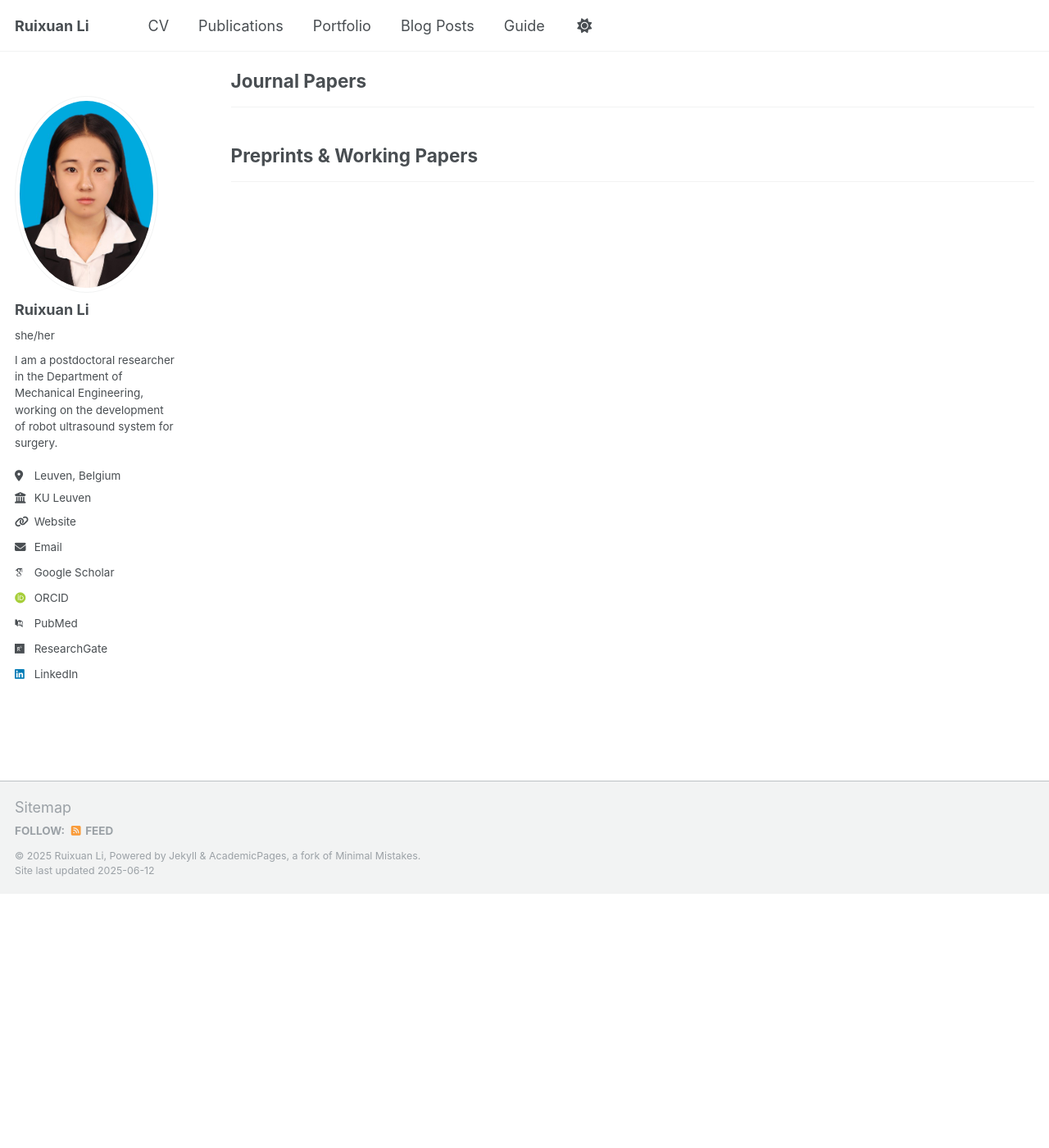
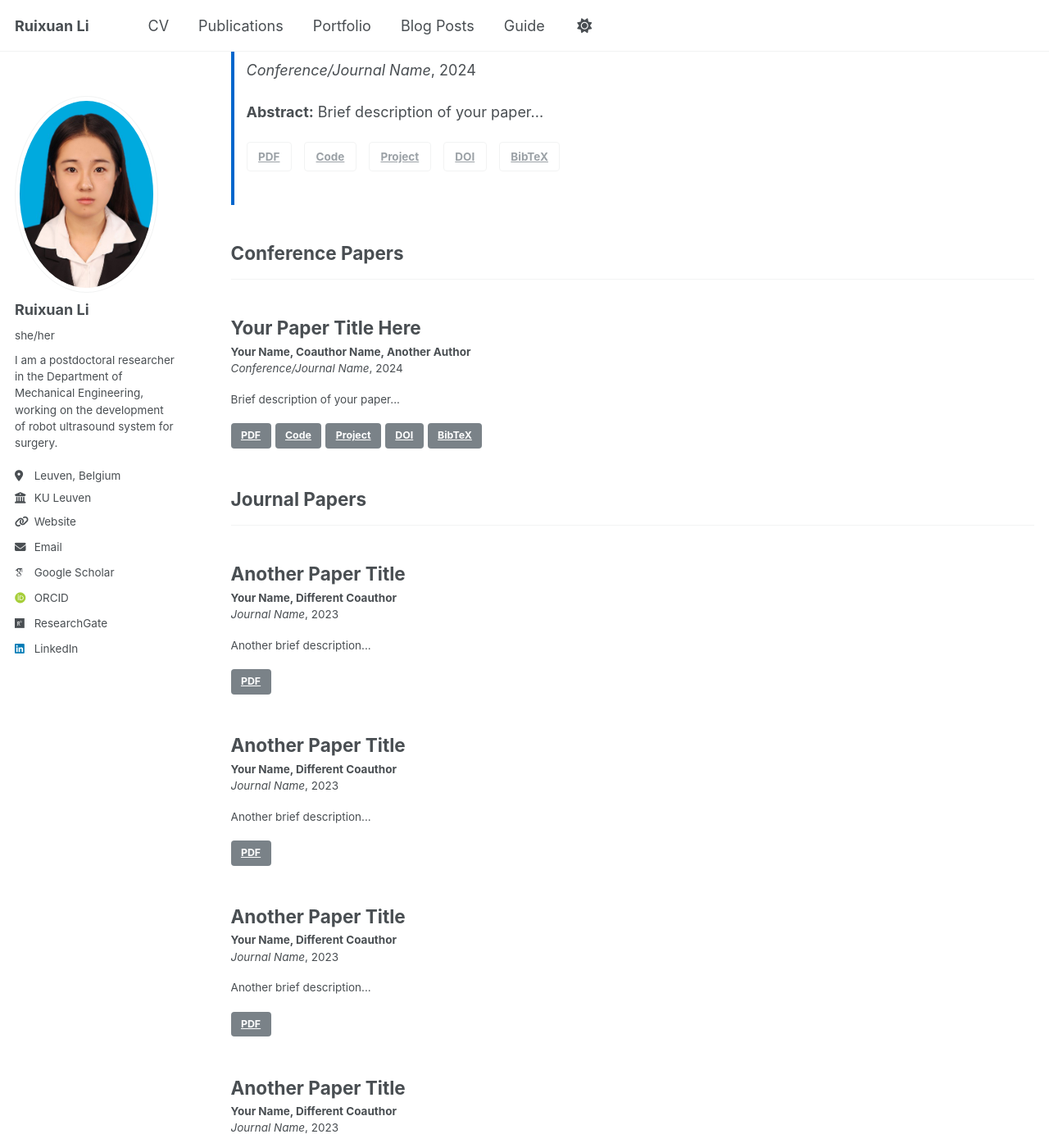
Before and after one commit to Li-Ruixuan/Li-Ruixuan.github.io, a Jekyll site: the page built from _pages/publications.html, in a window 1280 px wide and 1400 px high, scrolled down 310 px. Shown: the whole window at 82% size. Built offline with Jekyll 4.4.1, drawn with Linux system fonts in a browser that asks for light colours; some web fonts are replaced; some of the changed text lies outside the part shown.

Commit message:
Update CV with personal information

```diff
--- a/_config.yml
+++ b/_config.yml
@@ -36,20 +36,13 @@ author:
   arxiv            : # URL - Update with the correct link to your profile
   googlescholar    : "https://scholar.google.com/citations?user=O6rX1iYAAAAJ&hl=en"
   orcid            : "https://orcid.org/0000-0003-2882-8398"
-  pubmed           : "https://www.ncbi.nlm.nih.gov/pubmed/?term=john+snow"
   researchgate     : "https://www.researchgate.net/profile/Ruixuan-Li-13?ev=hdr_xprf"
   scopus           : # URL
 
-  # Repositories and software development
-  bitbucket        : # Username - Update with your username on the site
-  codepen          : # Username
-  dribbble         : # Username
-  kaggle           : # Username
-  stackoverflow    : # User number or user number and name (i.e., use "1" or "1/jeff-atwood")
 
   # Social media
   instagram        : # Username
-  linkedin         : "https://www.linkedin.com/in/ruixuan-li-29557315b/"
+  linkedin         : Ruixuan Li
   mastodon         : # URL
   medium           : # URL
   pinterest        : # Username
--- a/_data/cv.json
+++ b/_data/cv.json
@@ -22,11 +22,6 @@
         "network": "ORCID",
         "username": "",
         "url": "https://orcid.org/0000-0003-2882-8398"
-      },
-      {
-        "network": "GitHub",
-        "username": "Li-Ruixuan",
-        "url": "https://github.com/Li-Ruixuan"
       }
     ]
   },
@@ -70,37 +65,79 @@
     }
   ],
   "skills": [],
-  "languages": [English, Chinese],
-  "interests": [],
+  "languages": [],
+  "interests": [Medical Robotics, Ultrasound Imaging, Robot Calibration, Machine Learning, Computer Vision],
   "references": [],
   "publications": [
     {
-      "name": "A Framework for Fast Automatic Robot Ultrasound Calibration",
-      "publisher": "2021 International Symposium on Medical Robotics (ISMR)",
-      "releaseDate": "2021",
-      "website": "https://ieeexplore.ieee.org/abstract/document/9661495",
-      "summary": "This paper is about the number 1. The number 2 is left for future work."
+      "name": "Your Paper Title Here",
+      "authors": ["Your Name", "Coauthor Name", "Another Author"],
+      "publisher": "Conference/Journal Name",
+      "releaseDate": "2024",
+      "type": "conference",
+      "status": "published",
+      "summary": "Brief description of your paper...",
+      "website": "https://doi.org/10.1000/yourpaper",
+      "pdf": "/files/paper1.pdf",
+      "code": "https://github.com/yourusername/project",
+      "project": "https://yourproject.com",
+      "bibtex": "@inproceedings{yourname2024title,\n  title={Your Paper Title Here},\n  author={Your Name and Coauthor Name},\n  booktitle={Conference Name},\n  year={2024}\n}",
+      "featured": true
     },
     {
-      "name": "Quantitative Assessment of Calibration Motion Profiles in Robotic-assisted Ultrasound System",
-      "publisher": "Journal 1",
-      "releaseDate": "2022",
-      "website": "https://ieeexplore.ieee.org/abstract/document/9807524",
-      "summary": "This paper is about the number 2. The number 3 is left for future work."
+      "name": "Another Paper Title",
+      "authors": ["Your Name", "Different Coauthor"],
+      "publisher": "Journal Name",
+      "releaseDate": "2023",
+      "type": "journal",
+      "status": "published",
+      "summary": "Another brief description...",
+      "pdf": "/files/paper2.pdf",
+      "featured": false
     },
     {
-      "name": "Paper Title Number 3",
-      "publisher": "Journal 1",
-      "releaseDate": "2015-10-01",
-      "website": "http://academicpages.github.io/files/paper3.pdf",
-      "summary": "This paper is about the number 3. The number 4 is left for future work."
+      "name": "Another Paper Title",
+      "authors": ["Your Name", "Different Coauthor"],
+      "publisher": "Journal Name",
+      "releaseDate": "2023",
+      "type": "journal",
+      "status": "published",
+      "summary": "Another brief description...",
+      "pdf": "/files/paper2.pdf",
+      "featured": false
     },
     {
-      "name": "Paper Title Number 4",
-      "publisher": "GitHub Journal of Bugs",
-      "releaseDate": "2024-02-17",
-      "website": "http://academicpages.github.io/files/paper3.pdf",
-      "summary": "This paper is about fixing template issue #693."
+      "name": "Another Paper Title",
+      "authors": ["Your Name", "Different Coauthor"],
+      "publisher": "Journal Name",
+      "releaseDate": "2023",
+      "type": "journal",
+      "status": "published",
+      "summary": "Another brief description...",
+      "pdf": "/files/paper2.pdf",
+      "featured": false
+    },
+    {
+      "name": "Another Paper Title",
+      "authors": ["Your Name", "Different Coauthor"],
+      "publisher": "Journal Name",
+      "releaseDate": "2023",
+      "type": "journal",
+      "status": "published",
+      "summary": "Another brief description...",
+      "pdf": "/files/paper2.pdf",
+      "featured": false
+    },
+    {
+      "name": "Another Paper Title",
+      "authors": ["Your Name", "Different Coauthor"],
+      "publisher": "Journal Name",
+      "releaseDate": "2023",
+      "type": "journal",
+      "status": "published",
+      "summary": "Another brief description...",
+      "pdf": "/files/paper2.pdf",
+      "featured": false
     }
   ],
   "presentations": [
```
Also changed, not shown: _pages/cv.md (+8 -8 lines).
